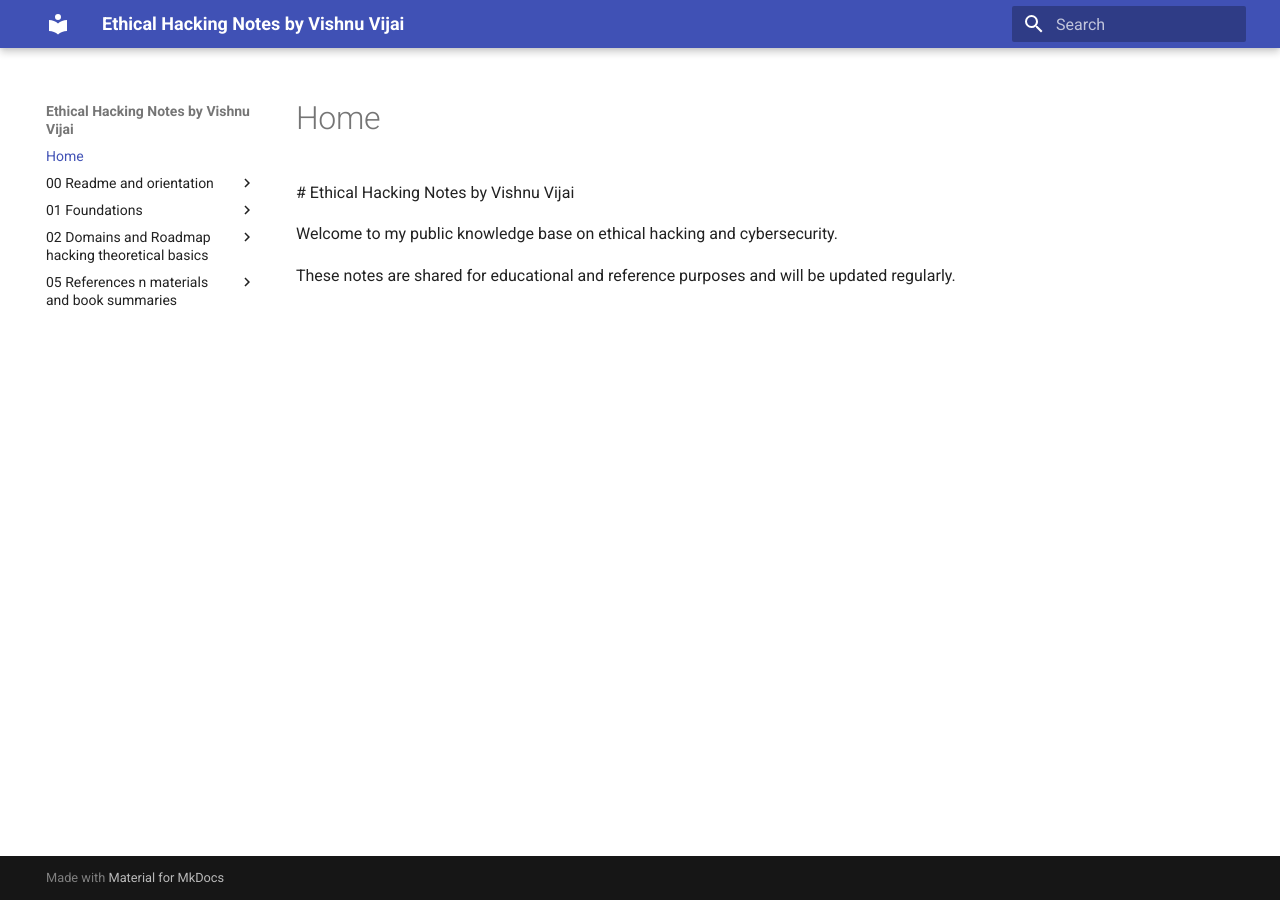
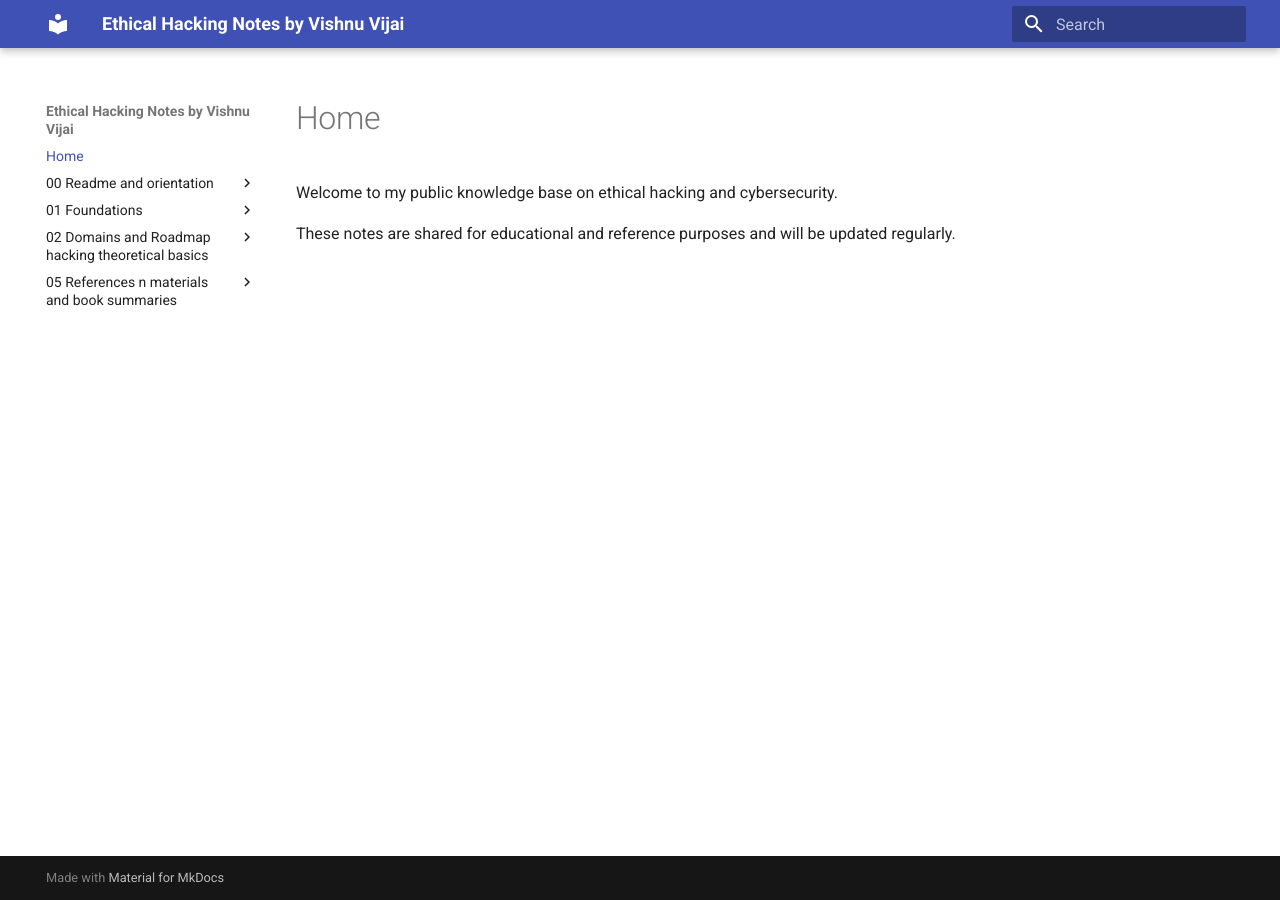
Before and after one commit to vishnuvkaimal/Ethical-Hacking-Vault_Publish, an MkDocs documentation site: the page built from docs/index.md, in a window 1280 px wide. Built offline with MkDocs 1.6.1 and Material for MkDocs 9.7.7, drawn with Linux system fonts in a browser that asks for light colours.

Commit message:
edit to intro
edit to intro

```diff
--- a/docs/index.md
+++ b/docs/index.md
@@ -1,7 +1,3 @@
-\# Ethical Hacking Notes by Vishnu Vijai
-
-
-
 Welcome to my public knowledge base on ethical hacking and cybersecurity.
 
 
```
